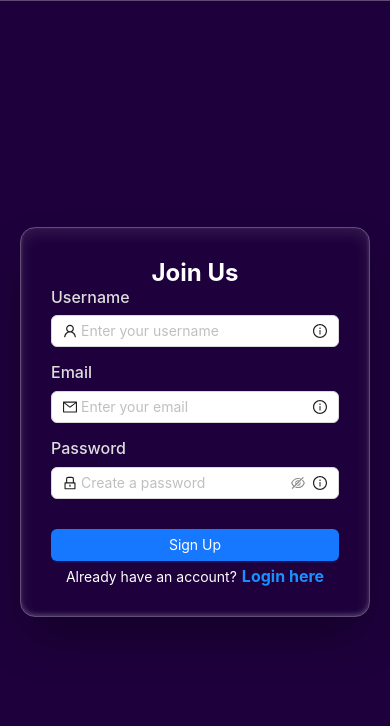
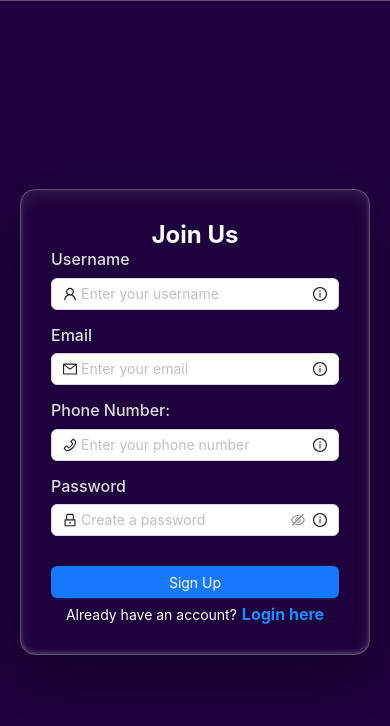
Before and after one commit to Sugans16/chat-partner, a React (Create React App) app: page /signup in a window 390 px wide. Shown: the top 726 px of the page. Built offline with nearby package versions, Linux system fonts and the light colour scheme.

Commit message:
Added phone number field in signup page and prevented negative values

```diff
--- a/src/main/registerPage.jsx
+++ b/src/main/registerPage.jsx
@@ -1,7 +1,7 @@
 import React from "react";
 import { useNavigate } from "react-router-dom";
 import { Input, Tooltip, Button } from "antd";
-import { UserOutlined, MailOutlined, LockOutlined, InfoCircleOutlined } from "@ant-design/icons";
+import { UserOutlined, MailOutlined, LockOutlined, InfoCircleOutlined, PhoneOutlined } from "@ant-design/icons";
 import backgroundImage from "../resources/images/5_asfasw112.jpg";
 import "../resources/css/signup.css";
 import "../resources/css/style.css";
@@ -42,7 +42,19 @@ const SignupPage = () => {
             }
           />
         </div>
-
+        <div className="input-group">
+          <label className="input-label">Phone Number:</label>
+          <Input type="number" min="0"
+            className="input-field"
+            placeholder="Enter your phone number"
+            prefix={<PhoneOutlined />}
+            suffix={
+              <Tooltip title="Enter your phone number">
+                <InfoCircleOutlined />
+              </Tooltip>
+            }
+          />
+        </div>
         <div className="input-group">
           <label className="input-label">Password</label>
           <Input.Password
```
